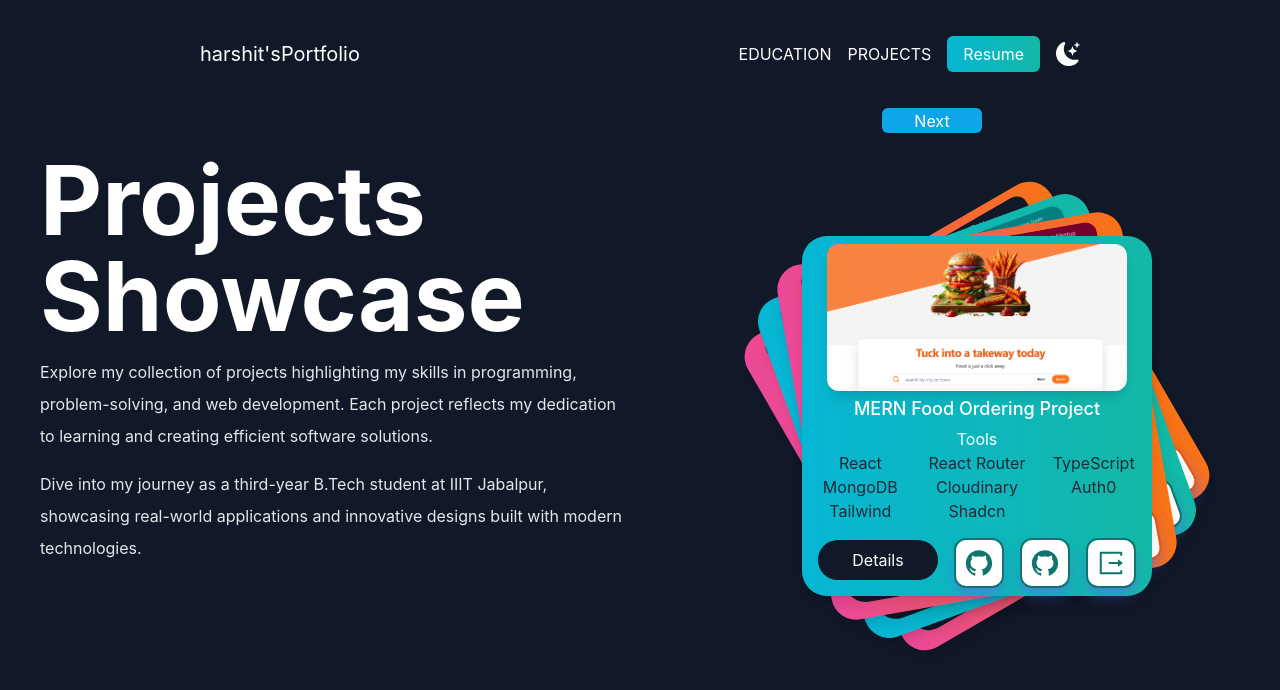
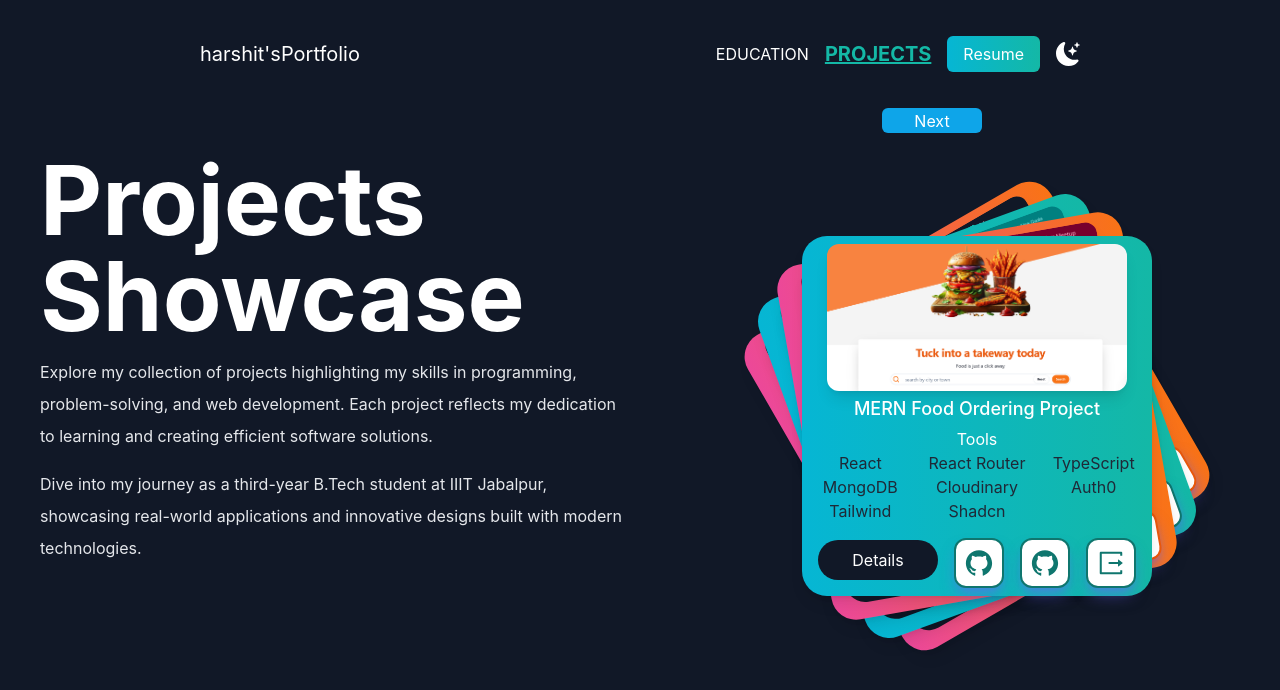
Before and after one commit to harshit-G51102/Portfolio, a Next.js app: page /projects in a window 1280 px wide. Shown: the top 690 px of the page. Built offline with nearby package versions, Linux system fonts and the light colour scheme.

Commit message:
adding underline and other stylings on active navlinks

```diff
--- a/components/Navbar.jsx
+++ b/components/Navbar.jsx
@@ -1,44 +1,65 @@
 import { BsFillMoonStarsFill } from "react-icons/bs";
 import Link from "next/link";
+import { useRouter } from "next/router"; // Import useRouter
 import gsap from "gsap";
 import { useEffect } from "react";
 
-const Navbar = ({ darkMode, toggleDarkMode,isanimate }) => {
+const Navbar = ({ darkMode, toggleDarkMode, isanimate }) => {
+  const router = useRouter(); // Get current route
 
   useEffect(() => {
     const ctx = gsap.context(() => {
       const tl1 = gsap.timeline();
-      {isanimate&&tl1.from(".navh", {
-        y:-20,
-        opacity: 0,
-        duration: .5,
-      }).from(".navli", {
-        y:-20,
-        opacity: 0,
-        duration: .5,
-        stagger:0.25
-      });}
-
+      isanimate &&
+        tl1
+          .from(".navh", {
+            y: -20,
+            opacity: 0,
+            duration: 0.5,
+          })
+          .from(".navli", {
+            y: -20,
+            opacity: 0,
+            duration: 0.5,
+            stagger: 0.25,
+          });
     });
-      return () => ctx.revert();
+    return () => ctx.revert();
   }, []);
-
 
   return (
     <nav className="py-10 gap-8 flex flex-wrap justify-between dark:text-white md:px-20 lg:px-40">
-      <h1 className=" navh font-burtons text-xl text-center w-full md:w-auto">
+      <h1 className="navh font-burtons text-xl text-center w-full md:w-auto">
         <Link href="/">harshit&apos;sPortfolio</Link>
       </h1>
       <ul className="flex flex-wrap items-center justify-between gap-1 sm:gap-4 w-full md:w-auto">
         <li className="navli">
-          <Link href="/education">EDUCATION</Link>
-        </li>
-        <li className="navli">
-          <Link href="/projects" className=" ">PROJECTS</Link>
+          <Link
+            href="/education"
+            className={`${
+              router.pathname === "/education" ? "underline font-bold text-teal-500 text-xl" : ""
+            }`}
+          >
+            EDUCATION
+          </Link>
         </li>
         <li className="navli">
           <Link
-            className="bg-gradient-to-r from-cyan-500 to-teal-500 text-white px-4 py-2 border-none rounded-md"
+            href="/projects"
+            className={`${
+              router.pathname === "/projects" ? "underline font-bold text-teal-500 text-xl" : ""
+            }`}
+          >
+            PROJECTS
+          </Link>
+        </li>
+        <li className="navli">
+          <Link
+            className={`${
+              router.pathname === "/resume/22bcs103_harshit_1.pdf"
+                ? "underline font-bold"
+                : ""
+            } bg-gradient-to-r from-cyan-500 to-teal-500 text-white px-4 py-2 border-none rounded-md`}
             href="/resume/22bcs103_harshit_1.pdf"
             target="_blank"
             rel="noopener noreferrer"
@@ -49,7 +70,7 @@ const Navbar = ({ darkMode, toggleDarkMode,isanimate }) => {
         <li className="navli">
           <BsFillMoonStarsFill
             onClick={toggleDarkMode}
-            className="cursor-pointer text-2xl "
+            className="cursor-pointer text-2xl"
           />
         </li>
       </ul>
```
